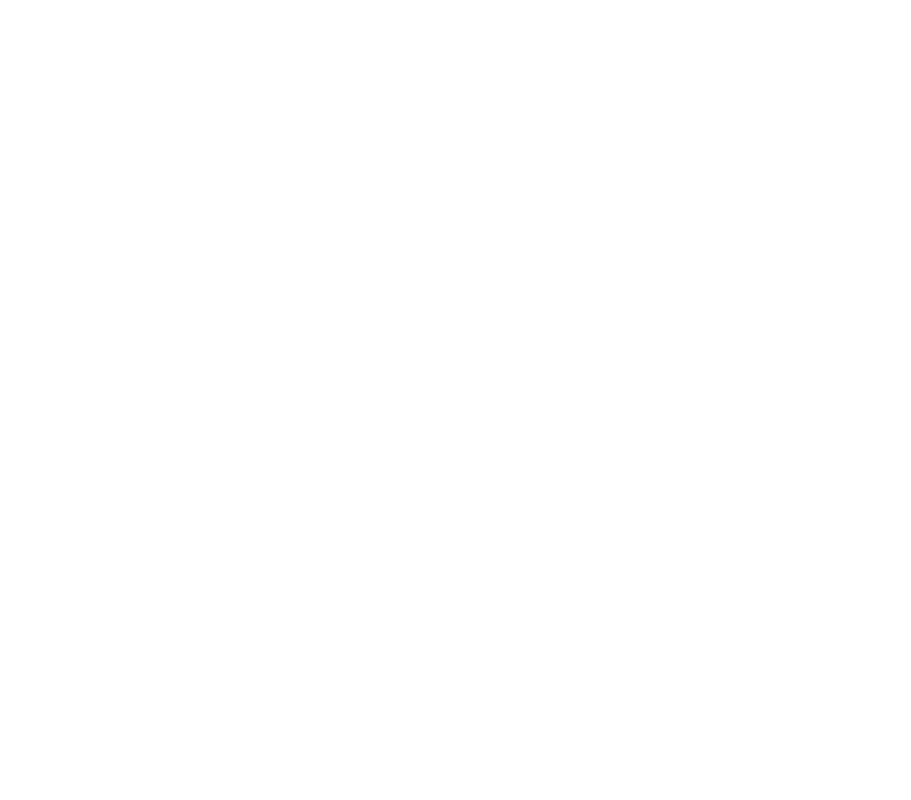
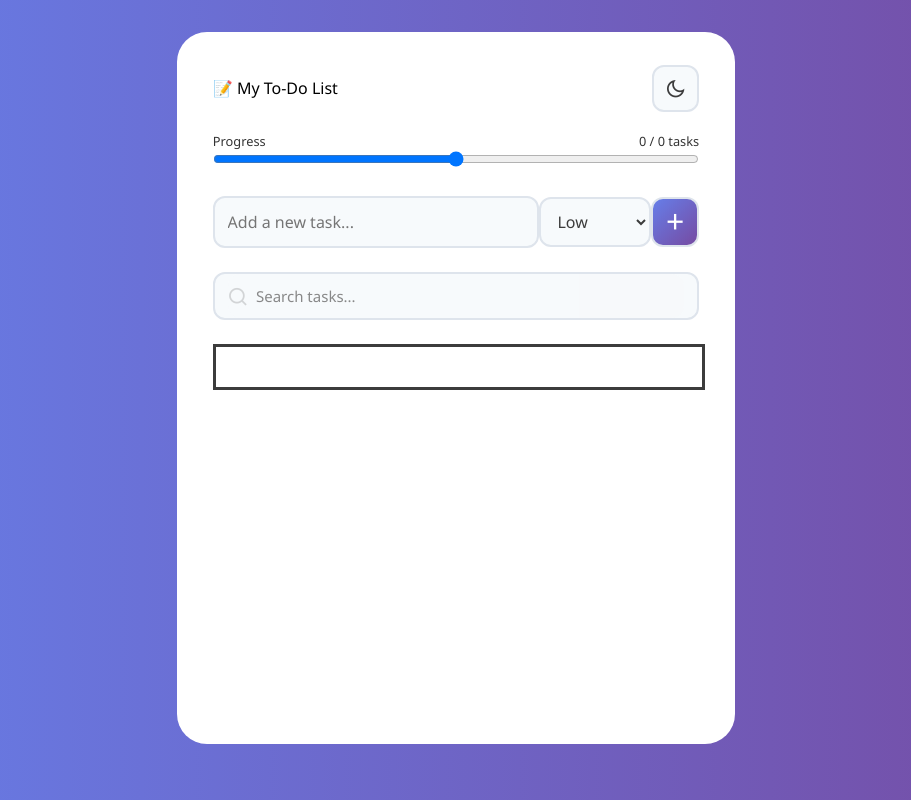
Before and after one commit to Yaswanth8407/To-Do-List, a plain HTML site: page index.html in a window 1280 px wide. Shown: the whole page, without its empty margins (184-1095 px from the left). Drawn offline with nearby package versions, Linux system fonts and the light colour scheme.

Commit message:
Redesign to-do list UI and add new components
Updated index.html and style.css to enhance the to-do list interface. Added a mode switch button, progress bar, task input with priority selection, search box, and filter/sort section. Improved layout and styling for a modern, user-friendly experience.

```diff
--- a/index.html
+++ b/index.html
@@ -1,30 +1,60 @@
 <!DOCTYPE html>
 <html lang="en">
+
 <head>
     <meta charset="UTF-8">
     <meta name="viewport" content="width=device-width, initial-scale=1.0">
     <title>To-Do-List</title>
     <link rel="stylesheet" href="style.css">
+    <link rel="stylesheet" href="https://cdnjs.cloudflare.com/ajax/libs/remixicon/4.6.0/remixicon.css">
 </head>
+
 <body>
     <div class="interfaceOuterContainer">
-        <div class="interfaceinnerContainer">
+        <!-- <div class="interfaceinnerContainer"> -->
 
             <div class="headdiv">
-                <div class="appname"></div>
-                <div class="taskcompletions"></div>
+                <div class="appname">📝 My To-Do List</div>
+                <button class="modeswitch"><i class="ri-moon-line"></i></button>
             </div>
 
-            <div class="progerssandcompletion">
-                <div class="progress"></div>
-                <div class="completions"></div>
+            <div class="progresswrap">
+                <div class="progressandcompletion">
+                    <div class="progress">Progress</div>
+                    <div class="completions">0 / 0 tasks</div>
+                </div>
+                <div class="progressbar"><input type="range" value="50"></div>
             </div>
 
-            <div class="progressbar"></div>
+            <div class="addtasks">
+                <input type="text" name="" id="" placeholder="Add a new task...">
+                <select name="" id="">
+                    <option value="Low">Low</option>
+                    <option value="Medium">Medium</option>
+                    <option value="High">High</option>
+                </select>
+                <button>+</button>
+            </div>
+
+            <div class="search-box">
+                <i class="ri-search-line"></i>
+                <input type="text" placeholder="    Search tasks...">
+            </div>
+
+            <div class="addedtasksouter">
+                <div class="filterandsort">
+                    <div class="categories">
+                        <div class="all"></div>
+                        <div class="pending"></div>
+                        <div class="completed"></div>
+                    </div>
+                </div>
+            </div>
 
 
 
-        </div>
+        <!-- </div> -->
     </div>
 </body>
+
 </html>
--- a/style.css
+++ b/style.css
@@ -1,5 +1,158 @@
-*{
+* {
     margin: 0;
     padding: 0;
-    overflow-y: scroll;
+    font-family: 'Segoe UI', Tahoma, Geneva, Verdana, sans-serif;
 }
+
+:root {
+    --grcolor1: #667ee9;
+    --grcolor2: #764ba2;
+    --textcolor: #3c3c3c;
+    --border: #dee4ec;
+    --elbg: #f7fafc;
+    --brrad: 12px;
+    --elpdng: 0 1vw;
+}
+
+body {
+    display: flex;
+    justify-content: center;
+    padding: 4vh;
+    background: linear-gradient(to right, var(--grcolor1), var(--grcolor2));
+}
+
+.interfaceOuterContainer {
+    position: relative;
+    background-color: white;
+    min-height: 80vh;
+    width: 40%;
+    border-radius: 30px;
+    padding: 4.5vh;
+    display: flex;
+    flex-direction: column;
+    gap: 3vh;
+}
+
+.headdiv {
+    position: relative;
+    height: 5vh;
+    display: flex;
+    justify-content: space-between;
+    align-items: center;
+}
+
+.modeswitch {
+    border: 2px solid var(--border);
+    border-radius: 12px;
+    background-color: var(--elbg);
+    font-size: 1.3rem;
+    height: 47px;
+    width: 47px;
+    display: flex;
+    align-items: center;
+    justify-content: center;
+    color: var(--textcolor);
+}
+
+.progresswrap {
+    height: 5vh;
+    position: relative;
+}
+
+.progressandcompletion {
+    display: flex;
+    align-items: center;
+    justify-content: space-between;
+    opacity: 0.8;
+    font-size: 0.8rem;
+}
+
+.progresswrap input {
+    width: 100%;
+}
+
+.addtasks {
+    position: relative;
+    display: flex;
+    align-items: center;
+    justify-content: space-between;
+}
+
+.addtasks input {
+    height: 6vh;
+    width: 65%;
+    background-color: var(--elbg);
+    border: 2px solid var(--border);
+    border-radius: var(--brrad);
+    padding: var(--elpdng);
+    font-size: 1rem;
+}
+
+.addtasks select {
+    height: 6.3vh;
+    border: 2px solid var(--border);
+    border-radius: var(--brrad);
+    background-color: var(--elbg);
+    color: var(--textcolor);
+    padding: var(--elpdng);
+    font-size: 1rem;
+}
+
+.addtasks button {
+    height: 6.3vh;
+    width: 10%;
+    border: 2px solid var(--border);
+    border-radius: var(--brrad);
+    background-color: var(--elbg);
+    color: var(--textcolor);
+    padding: var(--elpdng);
+    font-size: 2rem;
+    padding-bottom: 5px;
+    background: linear-gradient(135deg, var(--grcolor1), var(--grcolor2));
+    color: white;
+}
+
+.search-box {
+    position: relative;
+    color: var(--textcolor);
+    height: 5.5vh;
+    background-color: var(--elbg);
+    border: 2px solid var(--border);
+    border-radius: var(--brrad);
+    padding: var(--elpdng);
+    display: flex;
+    align-items: center;
+}
+
+.search-box i {
+    position: absolute;
+    top: 50%;
+    transform: translateY(-50%);
+    font-size: 1.3rem;
+    color: black;
+}
+
+.search-box input {
+    padding: var(--elpdng) 0;
+    width: 100%;
+    font-size: 15px;
+    border-radius: 12px;
+    outline: none;
+    border: none;
+    background-color: var(--elbg);
+    opacity: 0.85;
+    height: 100%;
+    width: 100%;
+}
+
+.addedtasksouter{
+    position: relative;
+    width: 100%;
+    min-height: 50%;
+}
+
+.filterandsort{
+    height: 5vh;
+    width: 100%;
+    border: 3px solid #3c3c3c;
+}
```
